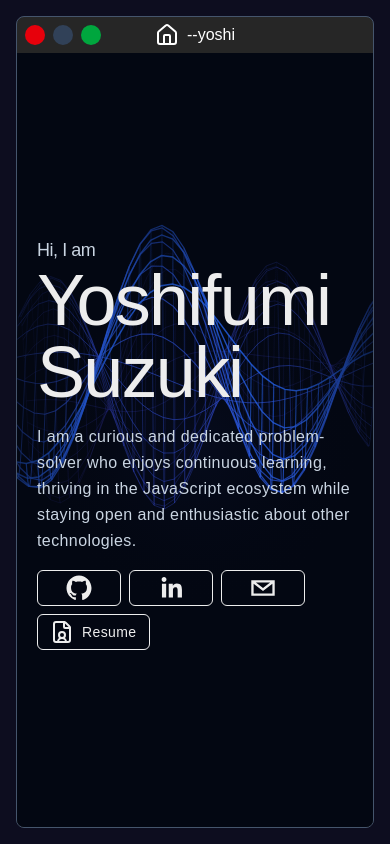
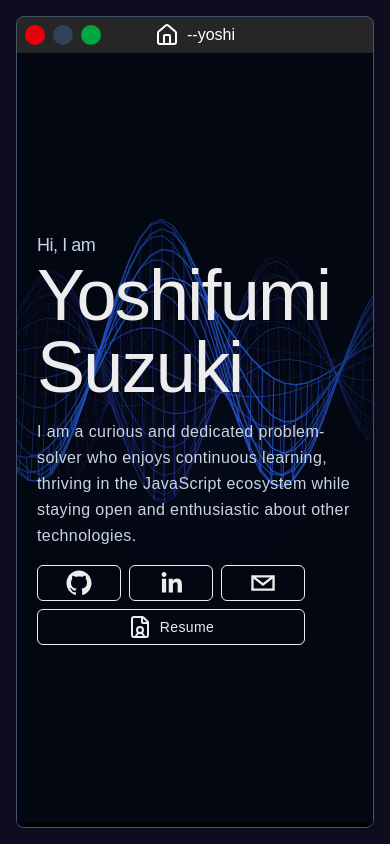
Before and after one commit to Yoshifumi12/portfolio, a Next.js app: page / in a window 390 px wide. Built offline with nearby package versions, Linux system fonts and the light colour scheme.

Commit message:
feat(hero): improve hero section animations

```diff
--- a/app/components/Hero.tsx
+++ b/app/components/Hero.tsx
@@ -8,7 +8,12 @@ import { motion } from 'framer-motion'
 
 const textVariants = {
   hidden: { opacity: 0, y: -10 },
-  visible: { opacity: 1, y: 0, transition: { delay: 0.5, duration: 1.5 } },
+  visible: { opacity: 1, y: 0, transition: { delay: 1.5, duration: 1.5 } },
+}
+
+const backgroundVariants = {
+  hidden: { opacity: 0 },
+  visible: { opacity: 1, transition: { delay: 0.5, duration: 1 } },
 }
 
 const socialUrls = [
@@ -20,6 +25,7 @@ const socialUrls = [
 export default function Hero() {
   return (
     <div className="relative">
+      <motion.div initial="hidden" animate="visible" variants={backgroundVariants}>
         <WaveGridBackground
           className="absolute inset-0 z-0"
           gridSize={15}
@@ -28,9 +34,10 @@ export default function Hero() {
           gradientStart="#2563eb"
           gradientEnd="#4f46e5"
         />
+      </motion.div>
       <div className="relative z-10 px-5 sm:px-12">
         <motion.div initial="hidden" animate="visible" variants={textVariants}>
-          <div className="flex min-h-[calc(100vh-4rem)] flex-col justify-center">
+          <div className="flex min-h-[calc(100vh-74px)] flex-col justify-center">
             <div className="text-lg text-slate-300 font-medium tracking-tight">Hi, I am</div>
             <div className="text-7xl font-medium tracking-tight">Yoshifumi Suzuki</div>
             <div className="mt-4 max-w-xl leading-relaxed text-slate-300">
@@ -43,6 +50,7 @@ export default function Hero() {
                 <Button
                   className="cursor-pointer border  hover:bg-white hover:text-black"
                   key={url}
+                  tabIndex={-1}
                 >
                   <SocialIcon
                     fgColor="currentColor"
@@ -50,16 +58,19 @@ export default function Hero() {
                     borderRadius="0"
                     bgColor="transparent"
                     target="_blank"
+                    tabIndex={-1}
                   />
                 </Button>
               ))}
               <Link
                 href="https://drive.google.com/file/d/12jmZ48P1xITUnbGQqG1SWlHasqqFldJj/view?usp=sharing"
                 target="_blank"
+                tabIndex={-1}
               >
                 <Button
-                  className="sm:min-w-40 cursor-pointer border hover:bg-white hover:text-black"
+                  className="sm:min-w-40 min-w-67 cursor-pointer border hover:bg-white hover:text-black"
                   variant="ghost"
+                  tabIndex={-1}
                 >
                   <FileUser width={24} height={24} className="size-6!" />
                   Resume
```
Lines whose indentation alone changed are shown as unchanged.
